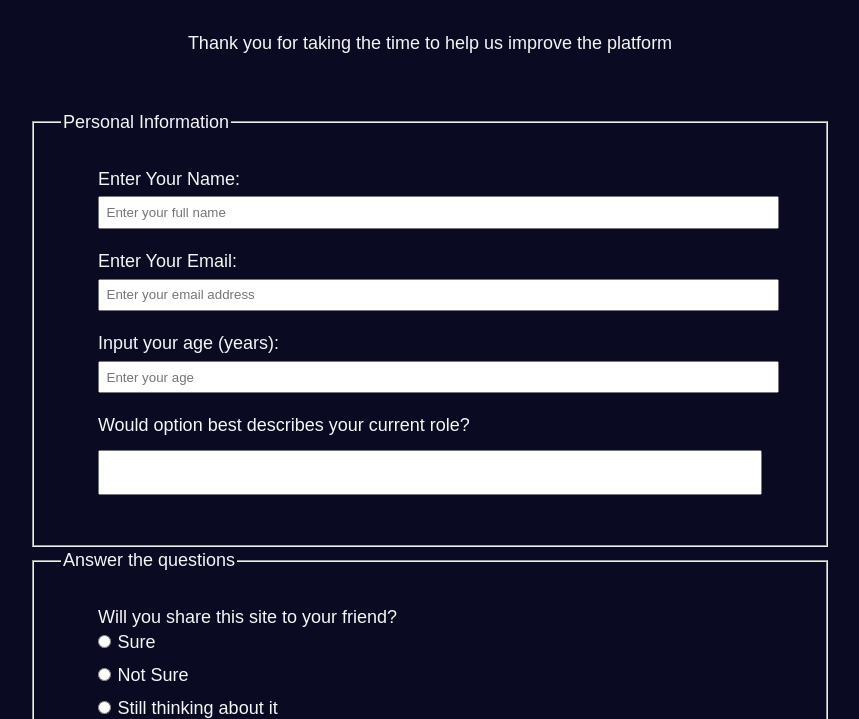
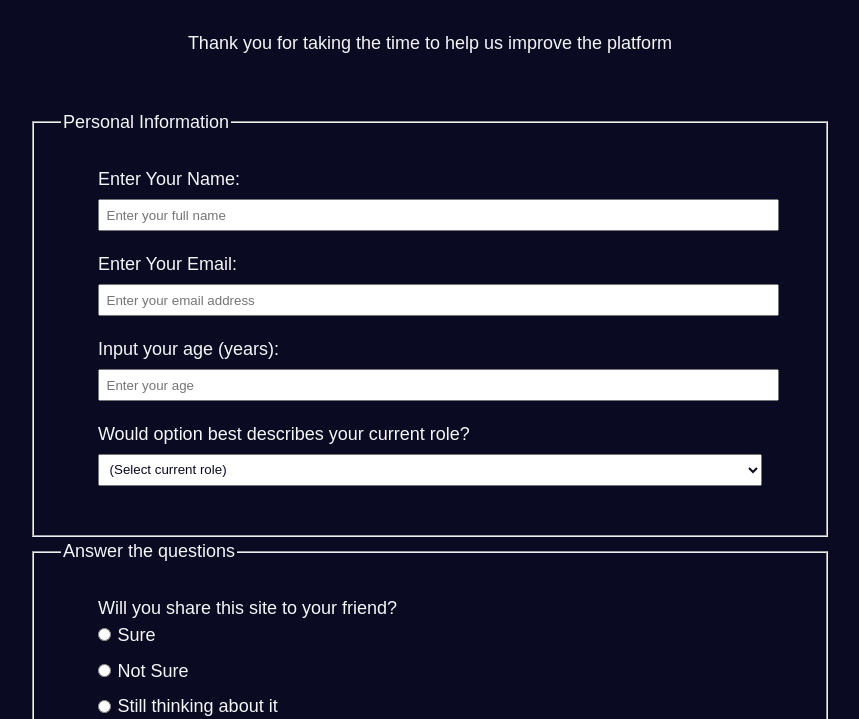
Before and after one commit to vitegod/freeCodeCamp, a plain HTML site: page Responsive Web Design/Survey Form (Cert)/index.html in a window 1280 px wide. Shown: the part 81-800 px from the top of the page, without its empty margins (218-1077 px from the left). Drawn offline with Linux system fonts and the light colour scheme.

Commit message:
03/28/24
Reorder folder

```diff
--- a/Survey Form (Cert)/styles.css
+++ b/Responsive Web Design/Survey Form (Cert)/styles.css
@@ -36,19 +36,12 @@ body {
     margin: 0;
   }
 
-  input {
+  input, select {
     width: 100%;
-    margin: 0.5em 0;
+    margin: 0.7em 0;
     padding: 0.5em;
-    color: #FFFFFF;
+    color: #0a0a23;
     margin-bottom: 1em;
-  }
-
-  select {
-    width: 100%;
-    margin: 1em 0;
-    padding: 1em;
-    color: #FFFFFF;
   }
 
   textarea {
@@ -58,4 +51,5 @@ body {
   input[type="radio"], input[type="checkbox"] {
     width: unset;
     margin-right: 0.5em;
+    color: #0a0a23;
   }
```
Also changed, not shown: Responsive Web Design/Cafe Menu/index.html (renamed from Cafe Menu/index.html), Responsive Web Design/Cafe Menu/styles.css (renamed from Cafe Menu/styles.css), Responsive Web Design/Cat Photo App/index.html (renamed from CatPhotoApp/index.html), Responsive Web Design/Colored Markers/index.html (renamed from Colored Markers/index.html), Responsive Web Design/Colored Markers/styles.css (renamed from Colored Markers/styles.css), Responsive Web Design/Registration Form/index.html (renamed from Registration Form/index.html), Responsive Web Design/Registration Form/styles.css (renamed from Registration Form/styles.css), Responsive Web Design/Survey Form (Cert)/index.html (renamed from Survey Form (Cert)/index.html).
